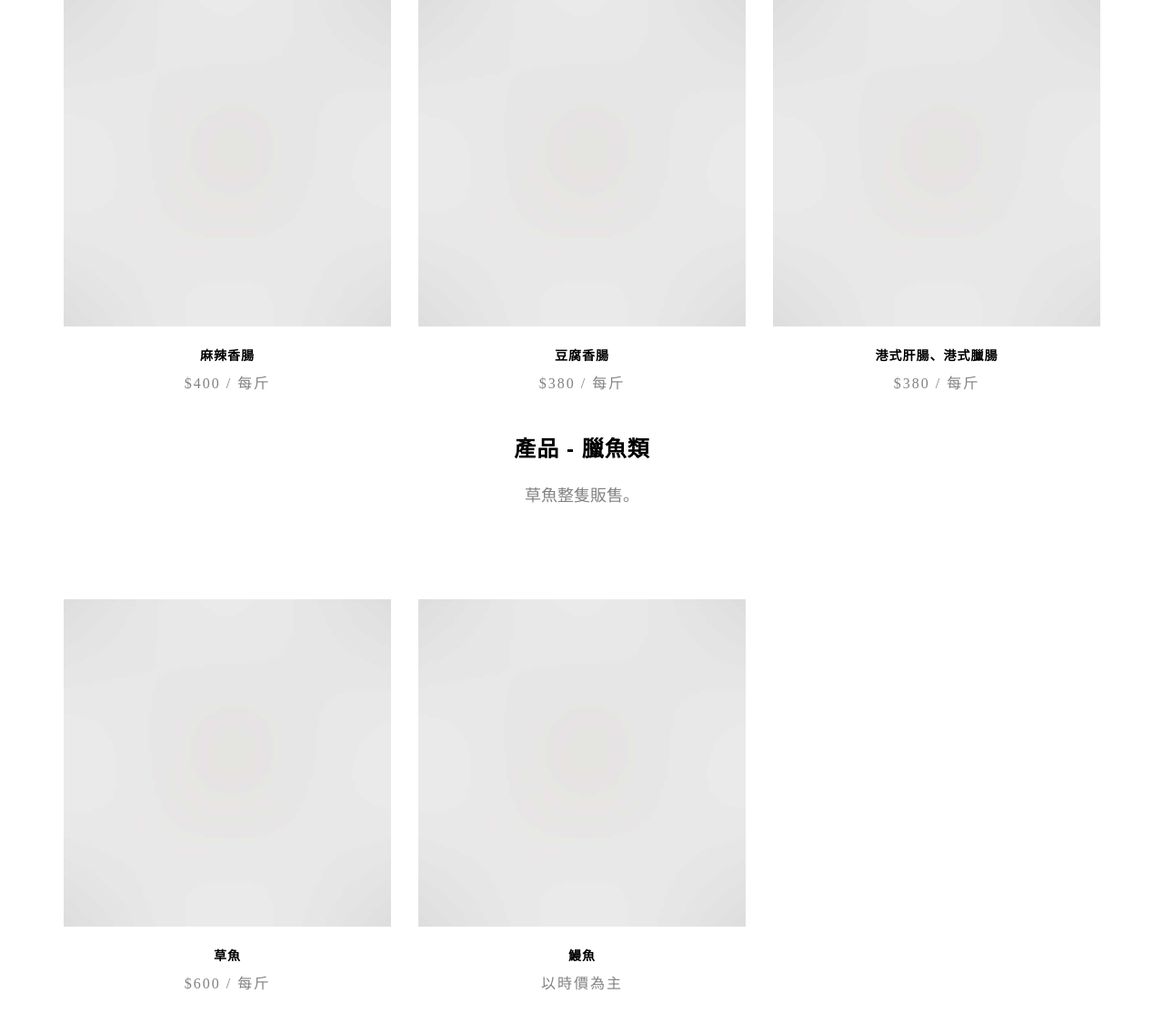
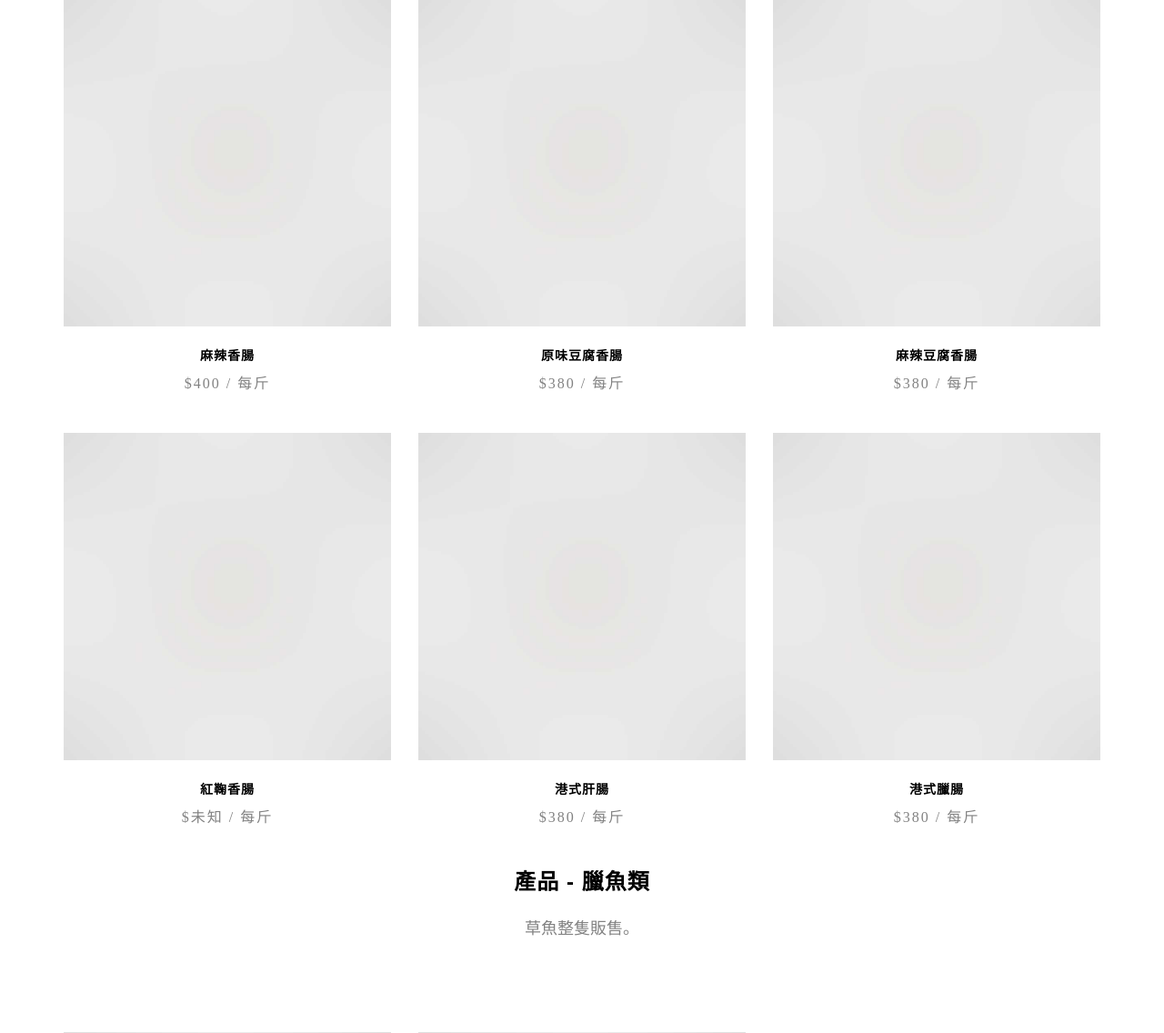
Before and after one commit to Allen-wa-ng/shoping-site, a PHP site: page / in a window 1280 px wide. Shown: the part 1915-3051 px from the top of the page at 91% size. Run offline with PHP 8.4, Linux system fonts and the light colour scheme; some libraries are stand-ins or nearby versions; some web fonts are replaced.

Commit message:
json update.

```diff
--- a/桂來標網站/index.php
+++ b/桂來標網站/index.php
@@ -79,12 +79,12 @@
 			<div class="container">
 				<div class="row">
 					<div class="col-md-3 col-xs-6">
-						<div id="fh5co-logo"><a href="">桂來標湖南臘肉</a></div>
+						<div id="fh5co-logo"><a href="index.php">桂來標湖南臘肉</a></div>
 					</div>
 					<div class="col-md-6 col-xs-6 text-center menu-1">
 						<ul>
 							<li class="has-dropdown">
-								<a>產品</a>
+								<a href="index.php">產品</a>
 								<ul class="dropdown">
 									<li><a onclick='hrefToPosition("product1")'>臘肉類</a></li>
 									<li><a onclick='hrefToPosition("product2")'>香腸類</a></li>
--- a/桂來標網站/json/poducts.json
+++ b/桂來標網站/json/poducts.json
@@ -74,13 +74,31 @@
                 },
                 {
                     "id": "5",
-                    "title": "豆腐香腸",
+                    "title": "原味豆腐香腸",
                     "price": "$380 / 每斤",
                     "img": "images/product-1.jpg"
                 },
                 {
                     "id": "6",
-                    "title": "港式肝腸、港式臘腸",
+                    "title": "麻辣豆腐香腸",
+                    "price": "$380 / 每斤",
+                    "img": "images/product-1.jpg"
+                },
+                {
+                    "id": "7",
+                    "title": "紅鞠香腸",
+                    "price": "$未知 / 每斤",
+                    "img": "images/product-1.jpg"
+                },
+                {
+                    "id": "8",
+                    "title": "港式肝腸",
+                    "price": "$380 / 每斤",
+                    "img": "images/product-1.jpg"
+                },
+                {
+                    "id": "9",
+                    "title": "港式臘腸",
                     "price": "$380 / 每斤",
                     "img": "images/product-1.jpg"
                 }
@@ -113,13 +131,13 @@
                 {
                     "id": "1",
                     "title": "燻雞腿",
-                    "price": "260 / 每斤",
+                    "price": "$260 / 每斤",
                     "img": "images/product-1.jpg"
                 },
                 {
                     "id": "2",
                     "title": "燻豬頭皮",
-                    "price": "260 / 每斤",
+                    "price": "$260 / 每斤",
                     "img": "images/product-1.jpg"
                 },
                 {
@@ -142,8 +160,20 @@
                 },
                 {
                     "id": "6",
-                    "title": "燻豆腐丸子（辣 / 不辣",
+                    "title": "原味 燻豆腐丸子",
                     "price": "$400 / 每斤",
+                    "img": "images/product-1.jpg"
+                },
+                {
+                    "id": "6",
+                    "title": "辣味 燻豆腐丸子",
+                    "price": "$400 / 每斤",
+                    "img": "images/product-1.jpg"
+                },
+                {
+                    "id": "6",
+                    "title": "牛腱肉",
+                    "price": "$未知 / 每斤",
                     "img": "images/product-1.jpg"
                 }
             ]
```
Also changed, not shown: 桂來標網站/contact.html (+6 -6 lines), 桂來標網站/single.html (+6 -6 lines).
